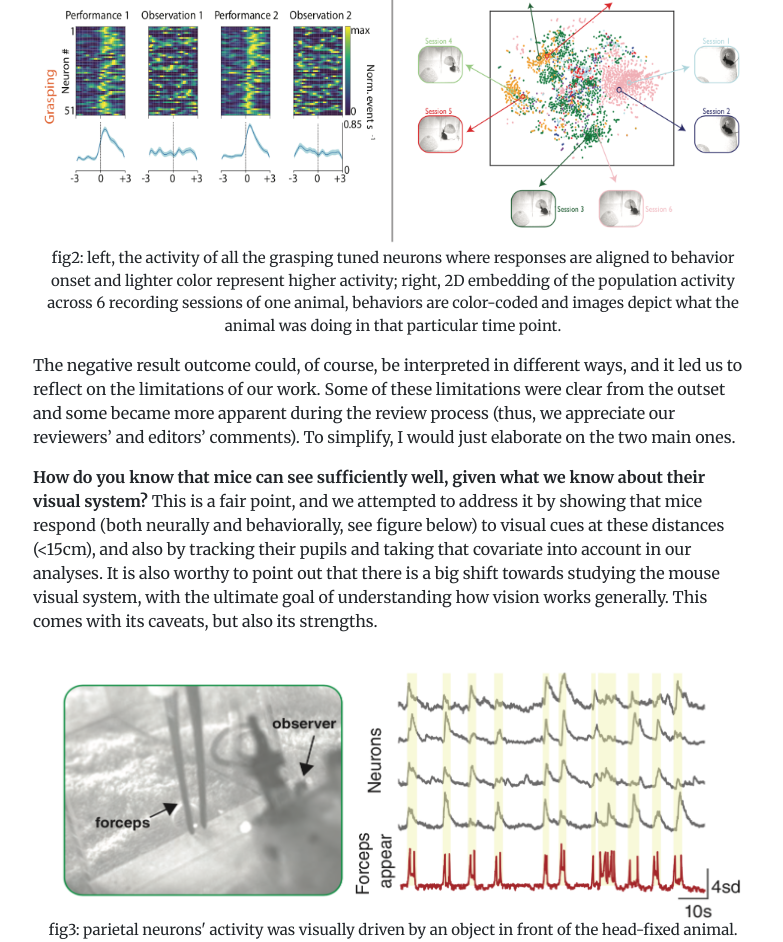
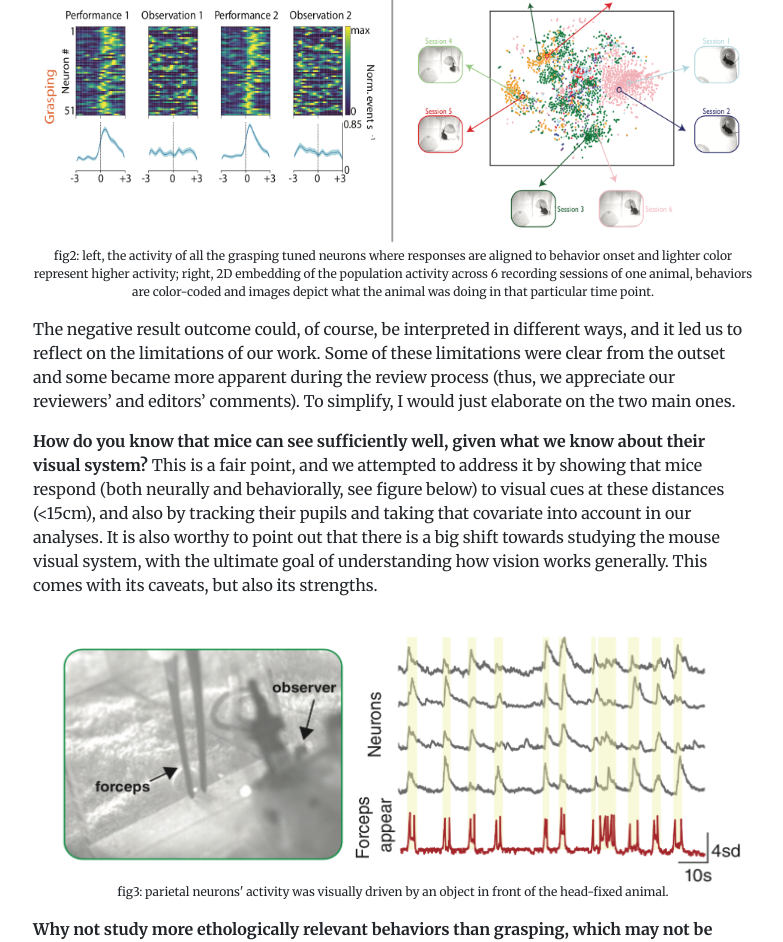
Before and after one commit to bartulem/bartulem.github.io, a Jekyll site: the page built from science/_posts/2020-03-27-mirror-neurons.md, in a window 1280 px wide. Shown: the part 1366-2308 px from the top of the page, without its empty margins (247-1030 px from the left). Built offline with Jekyll 4.4.1, drawn with Linux system fonts in a browser that asks for light colours; comment, search, counter and statistics services are not loaded.

```diff
--- a/science/_posts/2020-03-27-mirror-neurons.md
+++ b/science/_posts/2020-03-27-mirror-neurons.md
@@ -24,7 +24,7 @@
 
 We evaluated the neurons' tuning properties in different ways. The behaviors of animals in both conditions were carefully and extensively quantified. These detailed analyses revealed potentially important differences between the coding of action execution, as opposed to that of action observation (see figure below: left). Even at the population level, the activity was better clustered in hyperspace when the animals were freely performing the actions, compared to when they were head-fixed and observing a sibling (see figure below: right). Therefore, in this project, we failed to demonstrate the existence of mirror neurons in the rodent associative cortices.
 
-<p class="text-center" style="font-size:15px">
+<p class="text-center" style="font-size:75%">
   <img class="img-custom" alt="mirrorfig2" src="/img/mirror_fig2.png" height="300" width="700"/>
   <br/>
   <caption align="bottom">fig2: left, the activity of all the grasping tuned neurons where responses are aligned to behavior onset and lighter color represent higher activity; right, 2D embedding of the population activity across 6 recording sessions of one animal, behaviors are color-coded and images depict what the animal was doing in that particular time point.</caption>
@@ -34,7 +34,7 @@
 
 **How do you know that mice can see sufficiently well, given what we know about their visual system?** This is a fair point, and we attempted to address it by showing that mice respond (both neurally and behaviorally, see figure below) to visual cues at these distances (&lt;15cm), and also by tracking their pupils and taking that covariate into account in our analyses. It is also worthy to point out that there is a big shift towards studying the mouse visual system, with the ultimate goal of understanding how vision works generally. This comes with its caveats, but also its strengths.
 
-<p class="text-center" style="font-size:15px">
+<p class="text-center" style="font-size:75%">
   <img class="img-custom" alt="mirrorfig2" src="/img/mirror_fig3.png" height="270" width="700"/>
   <br/>
   <caption align="bottom">fig3: parietal neurons' activity was visually driven by an object in front of the head-fixed animal.</caption>
```
